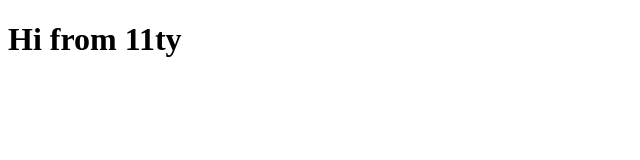
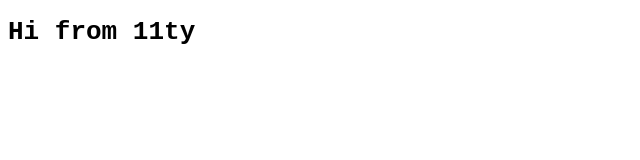
Before and after one commit to dheerapat/11ty-yt-tutorial, an Eleventy site: page src/index.html in a window 1280 px wide. Shown: the whole page, without its empty margins (0-640 px from the left). Built offline with nearby package versions, Linux system fonts and the light colour scheme; Eleventy itself is replaced by a stand-in of ours; files that its build step writes are made by us from their sources.

Commit message:
add cssfile and configuration

```diff
--- /dev/null
+++ b/public/css/style.css
@@ -0,0 +1,3 @@
+html {
+    font-family: monospace;
+}
--- /dev/null
+++ b/src/css/style.css
@@ -0,0 +1,3 @@
+html {
+    font-family: monospace;
+}
--- a/src/index.html
+++ b/src/index.html
@@ -5,6 +5,7 @@
     <meta charset="UTF-8">
     <meta http-equiv="X-UA-Compatible" content="IE=edge">
     <meta name="viewport" content="width=device-width, initial-scale=1.0">
+    <link rel="stylesheet" href="css/style.css">
     <title>11ty</title>
 </head>
 
```
Also changed, not shown: public/index.html (+1 -0 lines), .eleventy.js.
